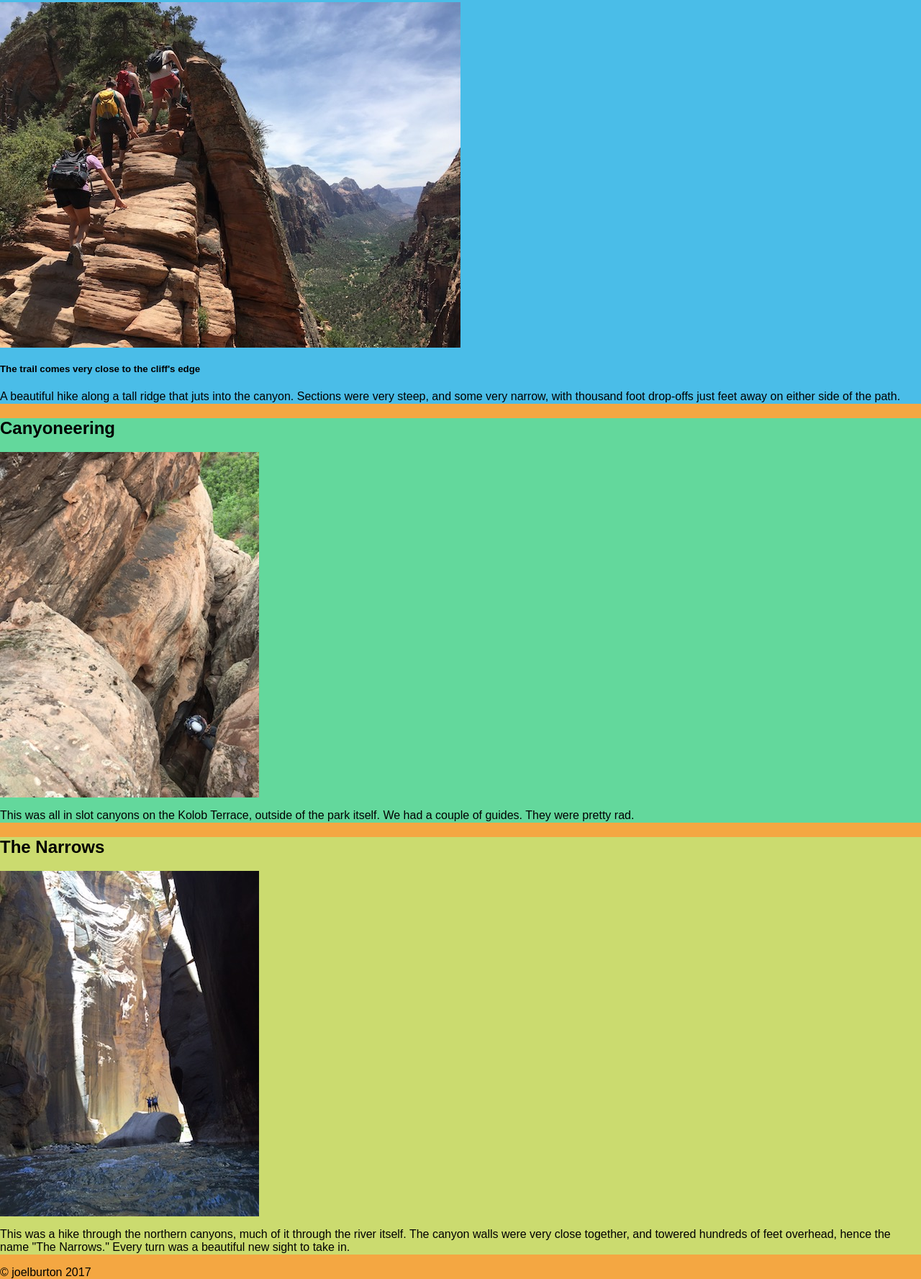
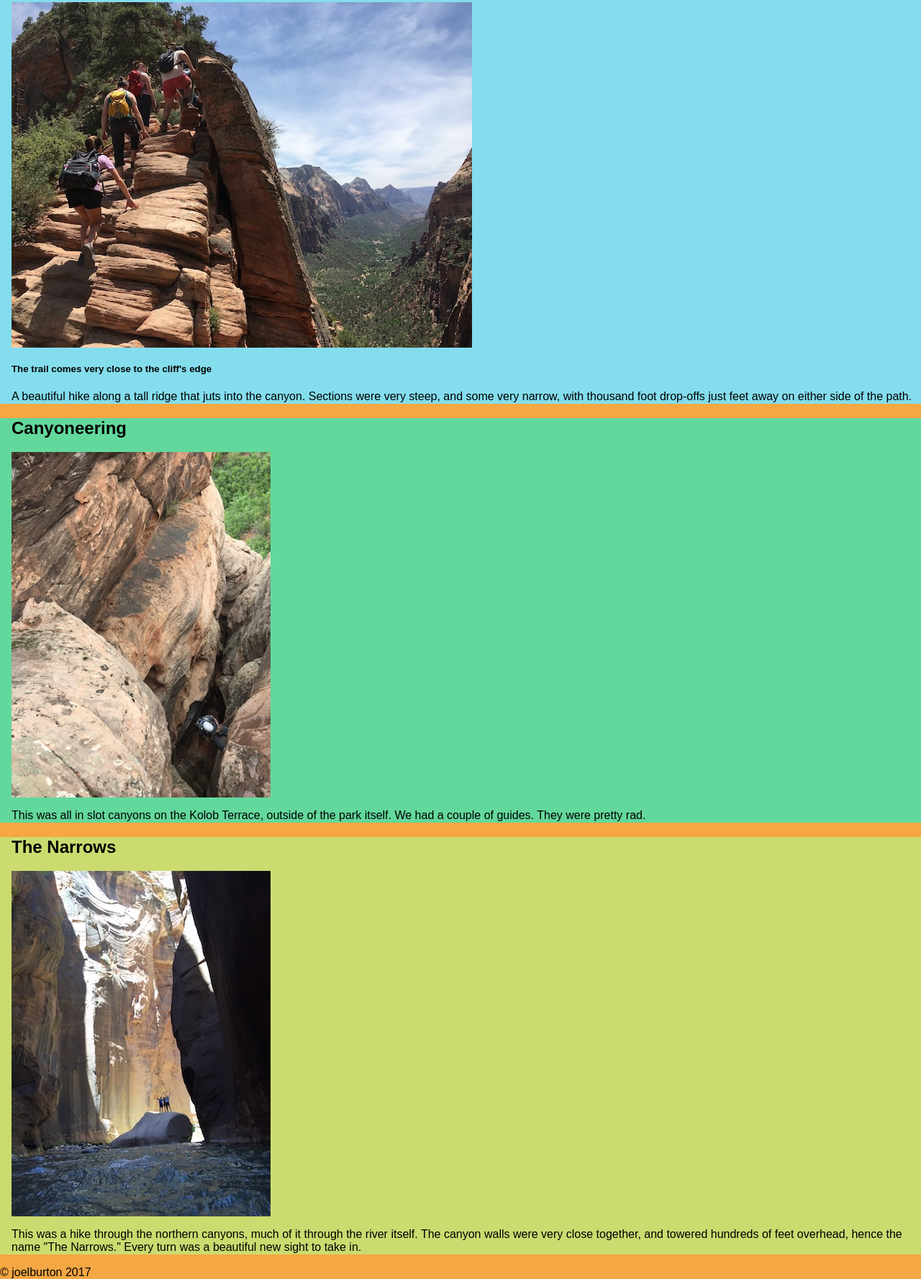
Before and after one commit to joel-burton/html-me-something, a plain HTML site: page index.html in a window 1280 px wide. Shown: the part 537-2314 px from the top of the page at 72% size. Drawn offline with Linux system fonts and the light colour scheme; files whose address does not match are found by name.

Commit message:
added banner scaling, other CSS elements. Attempted getting some left/right page organization. Left tags in HTML

```diff
--- a/index.html
+++ b/index.html
@@ -22,7 +22,7 @@
                     </ul>
                 </nav>
 
-                <img src="images/Zion/IMG_2943.JPG" alt="Virigin River Canyon" />
+                <img class="banner" src="images/Zion/IMG_2943.JPG" alt="Virigin River Canyon" />
 
             </header>
 
@@ -32,9 +32,9 @@
                     <section id="Angels_Landing">
                         <a name="Angels_Landing"></a>
                         <h2>Angel's Landing</h2>
-                            <img src="images/Zion/IMG_0021.jpg" alt="The hike along the ridge" />
+                            <img id="left" src="images/Zion/IMG_0021.jpg" alt="The hike along the ridge" />
                                 <h5>The trail comes very close to the cliff&apos;s edge</h5>
-                            <p>
+                            <p id="right">
                                 A beautiful hike along a tall ridge that juts into the canyon.
                                 Sections were very steep, and some very narrow, with thousand
                                 foot drop&#8209;offs just feet away on either side of the path.
@@ -44,8 +44,8 @@
                     <section id="Canyoneering">
                         <a name="Canyoneering"></a>
                         <h2>Canyoneering</h2>
-                            <img src="images/Zion/IMG_0068.JPG" alt="Gordo Descends" />
-                            <p>
+                            <img id="right" src="images/Zion/IMG_0068.JPG" alt="Gordo Descends" />
+                            <p id="left">
                                 This was all in slot canyons on the Kolob Terrace,
                                 outside of the park itself.
                                 We had a couple of guides. They were pretty rad.
@@ -55,9 +55,9 @@
                     <section id="Narrows">
                         <a name="Narrows"></a>
                         <h2>The Narrows</h2>
-                            <img src="/Users/joel/code/lc101/unit_2/html-me-something/images/Zion/IMG_0277.jpg" alt="Standing on Floating Rock" />
+                            <img id="left" src="/Users/joel/code/lc101/unit_2/html-me-something/images/Zion/IMG_0277.jpg" alt="Standing on Floating Rock" />
 
-                            <p>
+                            <p id="right">
                                 This was a hike through the northern canyons,
                                 much of it through the river itself.
                                 The canyon walls were very close together,
--- a/styles.css
+++ b/styles.css
@@ -1,5 +1,5 @@
 #Angels_Landing {
-    background-color: #4abde8;
+    background-color: #84dded;
 }
 
 #Canyoneering {
@@ -14,6 +14,18 @@
     text-align: center;
 }
 
+/*#left {
+    float: left;
+    max-width: 40%;
+    height: auto;
+}
+
+#right {
+    float: right;
+    max-width: 40%;
+    height: auto;
+}*/
+
 body {
     background-color: #f4a742;
 }
@@ -21,6 +33,15 @@ body {
 
 header {
     /*background-color: #f5ceff;*/
+}
+
+.banner {
+    max-width: 100%;
+    height: auto;
+}
+
+section {
+    padding-left: 1em;
 }
 
 h1 {
```
